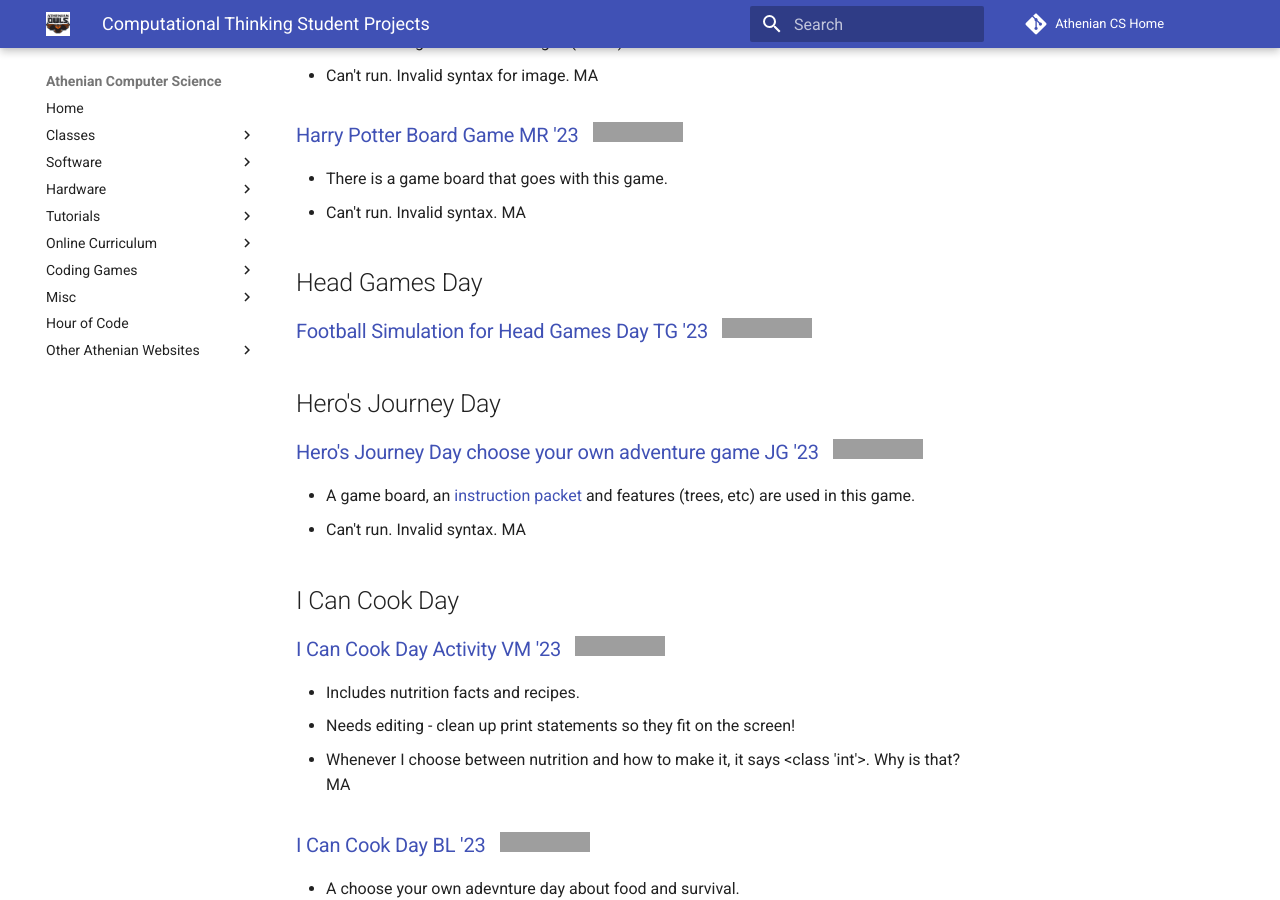
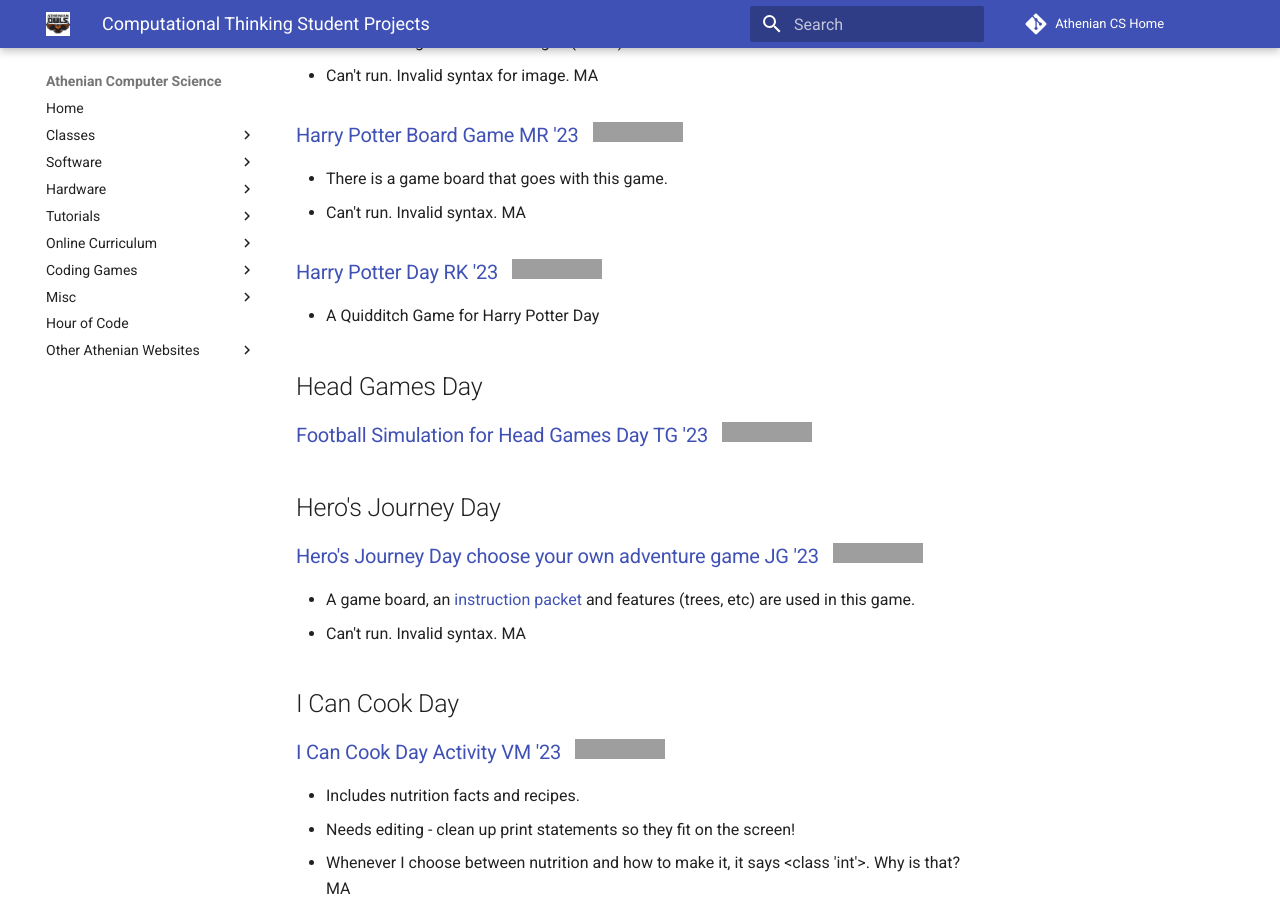
Before and after one commit to athenian-computational-thinking/athenian-cs-mkdocs, an MkDocs documentation site: the page built from docs/ct-projects.md, in a window 1280 px wide and 900 px high, scrolled down 2519 px. Built offline with MkDocs 1.6.1 and Material for MkDocs 9.7.7, drawn with Linux system fonts in a browser that asks for light colours; comment, search, counter and statistics services are not loaded; grey boxes are pictures that could not be loaded.

Commit message:
Update ct-projects.md

```diff
--- a/docs/ct-projects.md
+++ b/docs/ct-projects.md
@@ -70,6 +70,10 @@ nine correct will return a score of 8/10. Also, it's possible to go into negativ
 ### [Harry Potter Board Game MR '23](https://github.com/athenian-ct-projects/Harry-Potter-Day-MR) &nbsp; [![Run on Repl.it](https://repl.it/badge/github/athenian-ct-projects/Harry-Potter-Day-MR)](https://repl.it/github/athenian-ct-projects/Harry-Potter-Day-MR)
 * There is a game board that goes with this game.
 * Can't run. Invalid syntax. MA
+
+### [Harry Potter Day RK '23](https://github.com/athenian-ct-projects/Harry-Potter-Day-RK) &nbsp; [![Run on Repl.it](https://repl.it/badge/github/athenian-ct-projects/Harry-Potter-Day-RK)](https://repl.it/github/athenian-ct-projects/Harry-Potter-Day-RK)
+* A Quidditch Game for Harry Potter Day
+
 
 ## Head Games Day
 
```
